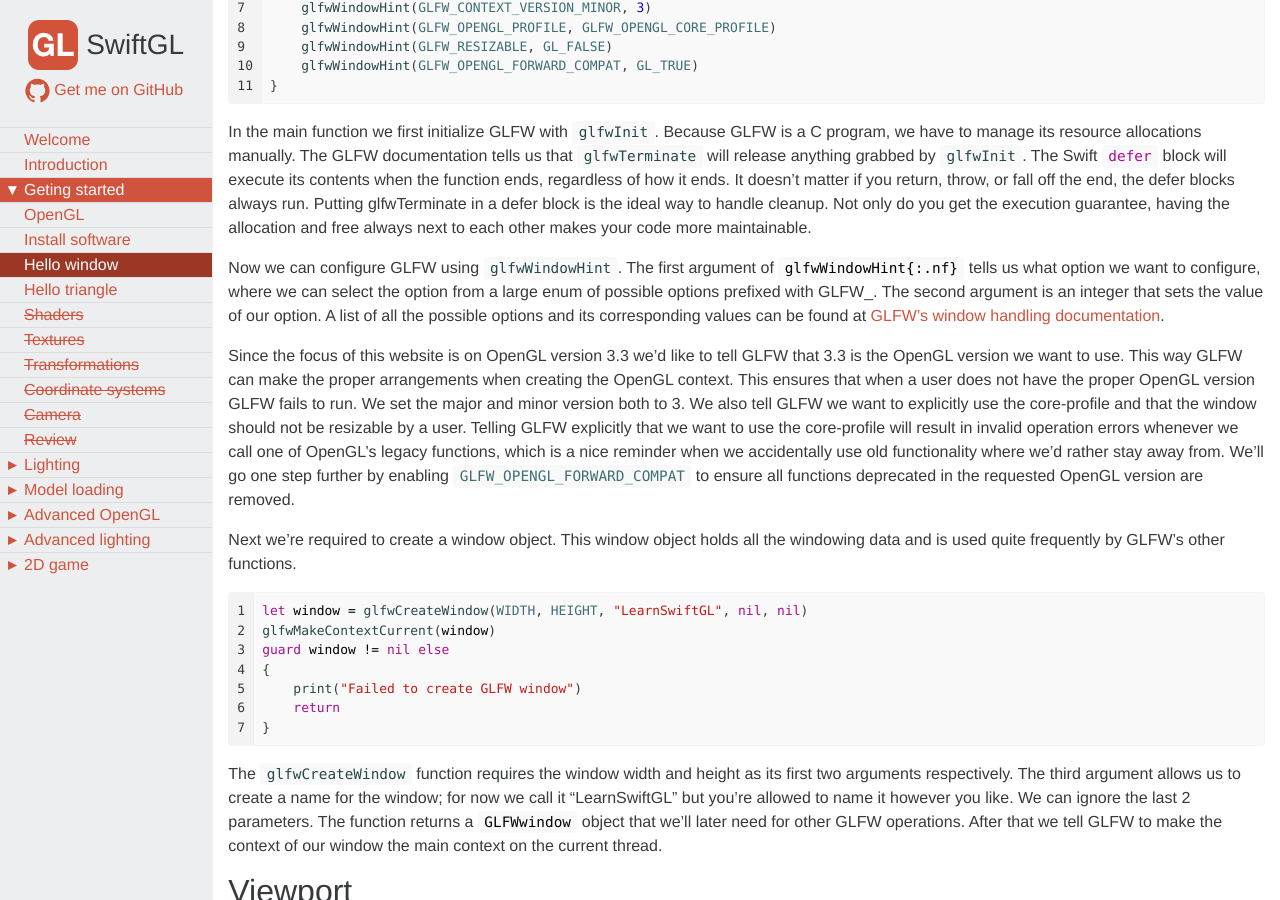
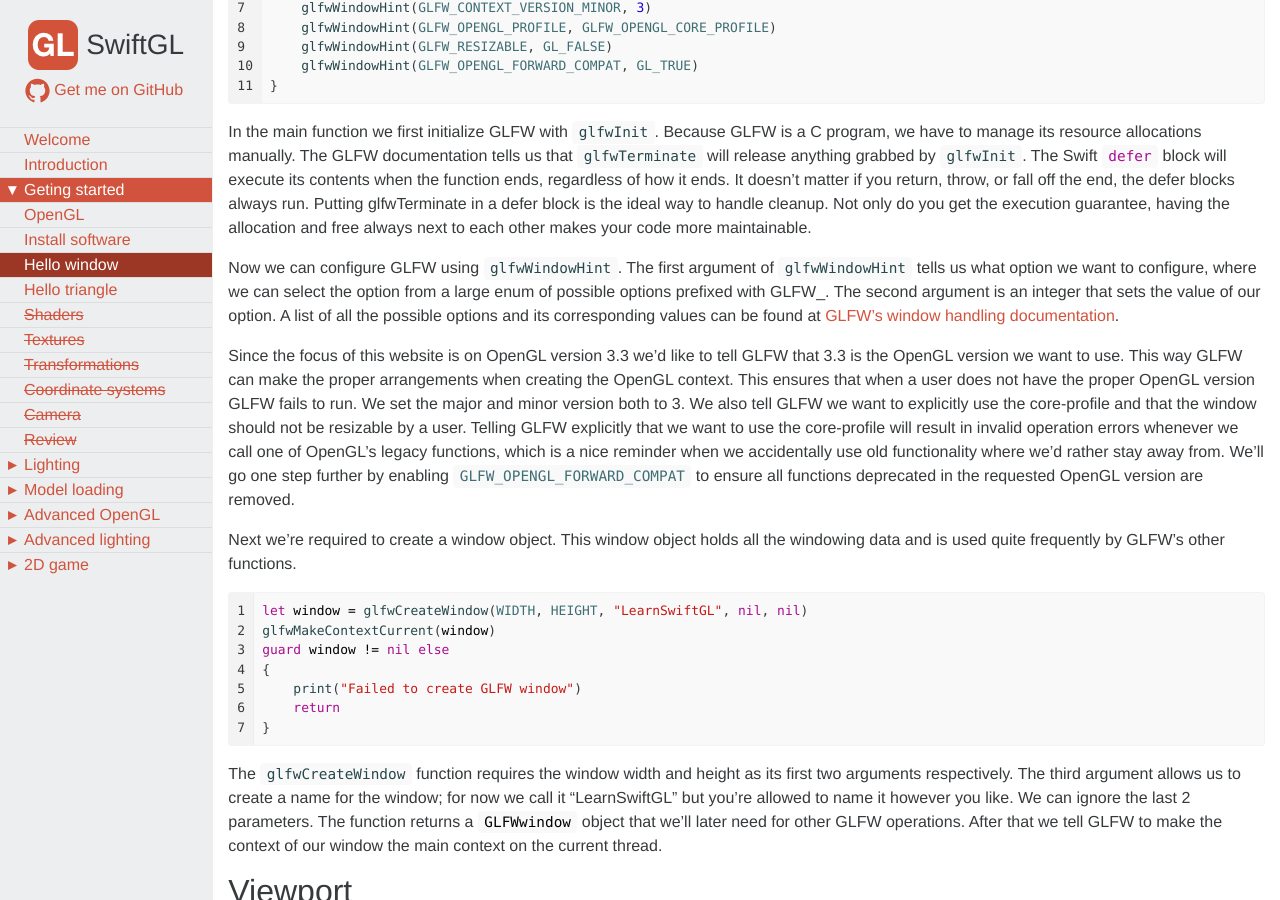
Before and after one commit to SwiftGL/swiftgl.github.io, a Jekyll site: the page built from learn/01-hello-window.md, in a window 1280 px wide and 900 px high, scrolled down 395 px. Built offline with Jekyll 4.4.1, drawn with Linux system fonts in a browser that asks for light colours; nearby versions of some CDN libraries.

Commit message:
fix code tick

```diff
--- a/learn/01-hello-window.md
+++ b/learn/01-hello-window.md
@@ -30,7 +30,7 @@ func main()
 
 In the main function we first initialize GLFW with `glfwInit`{:.nf}. Because GLFW is a C program, we have to manage its resource allocations manually. The GLFW documentation tells us that `glfwTerminate`{:.nf} will release anything grabbed by `glfwInit`{:.nf}. The Swift `defer`{:.k} block will execute its contents when the function ends, regardless of how it ends. It doesn't matter if you return, throw, or fall off the end, the defer blocks always run. Putting glfwTerminate in a defer block is the ideal way to handle cleanup. Not only do you get the execution guarantee, having the allocation and free always next to each other makes your code more maintainable.
 
-Now we can configure GLFW using `glfwWindowHint`{:.nf}. The first argument of `glfwWindowHint{:.nf}` tells us what option we want to configure, where we can select the option from a large enum of possible options prefixed with GLFW_. The second argument is an integer that sets the value of our option. A list of all the possible options and its corresponding values can be found at [GLFW's window handling documentation](http://www.glfw.org/docs/latest/window.html#window_hints).
+Now we can configure GLFW using `glfwWindowHint`{:.nf}. The first argument of `glfwWindowHint`{:.nf} tells us what option we want to configure, where we can select the option from a large enum of possible options prefixed with GLFW_. The second argument is an integer that sets the value of our option. A list of all the possible options and its corresponding values can be found at [GLFW's window handling documentation](http://www.glfw.org/docs/latest/window.html#window_hints).
 
 Since the focus of this website is on OpenGL version 3.3 we'd like to tell GLFW that 3.3 is the OpenGL version we want to use. This way GLFW can make the proper arrangements when creating the OpenGL context. This ensures that when a user does not have the proper OpenGL version GLFW fails to run. We set the major and minor version both to 3. We also tell GLFW we want to explicitly use the core-profile and that the window should not be resizable by a user. Telling GLFW explicitly that we want to use the core-profile will result in invalid operation errors whenever we call one of OpenGL's legacy functions, which is a nice reminder when we accidentally use old functionality where we'd rather stay away from. We'll go one step further by enabling `GLFW_OPENGL_FORWARD_COMPAT`{:.kt} to ensure all functions deprecated in the requested OpenGL version are removed.
 
```
